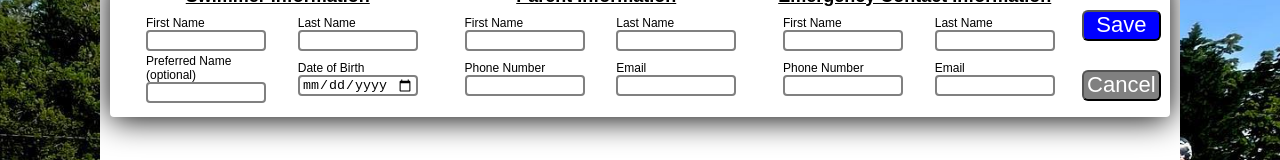
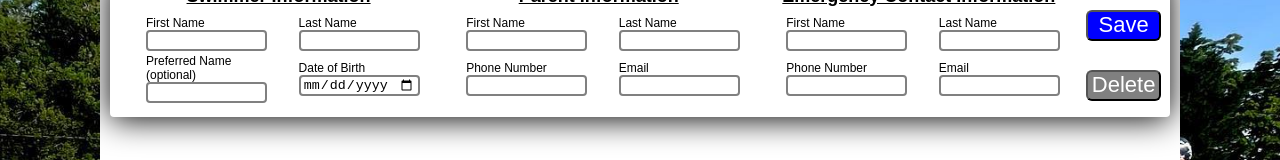
Before and after one commit to zachpfaltzgraff/JPSTWebsite---not-complete, an Angular app: page /register-swimmers in a window 1280 px wide. Shown: the part 225-385 px from the top of the page. Built offline with nearby package versions, Linux system fonts and the light colour scheme.

Commit message:
Added Register button logic
Added in the register button logic, will make it so new window pops up asking to register next

```diff
--- a/src/app/register-swimmers/register-swimmers.component.css
+++ b/src/app/register-swimmers/register-swimmers.component.css
@@ -57,6 +57,7 @@ h2 {
 
 label {
     display: block;
+    font-size: 15px;
 }
 
 input {
@@ -69,8 +70,11 @@ input {
 input:read-only {
     border-style: hidden;
     font-size: 14px;
-    margin: 5px;
     background-color: rgb(250, 249, 246);
+    height: auto;
+}
+input:read-only:hover {
+    cursor: default;
 }
 
 form button {
@@ -115,7 +119,6 @@ button:hover {
     background-color: rgb(75, 75, 75);
 }
 
-
 @media only screen and (max-width: 1700px){
     .white-box {
         grid-template-rows: 87% 13%;
@@ -158,7 +161,6 @@ button:hover {
         font-size: 16px;
     }
 }
-
 
 @media only screen and (max-width: 1100px){
     .swimmer-info,
--- a/src/app/register-swimmers/register-swimmers.component.ts
+++ b/src/app/register-swimmers/register-swimmers.component.ts
@@ -49,14 +49,14 @@ export class RegisterSwimmersComponent {
     });
 
     this.saveButtonText.push('Save');
-    this.cancelButtonText.push('Cancel')
+    this.cancelButtonText.push('Delete')
     this.submitted.push(false);
     this.isOpenForm = true;
     this.formGroups.push(newFormGroup);
   }
 
   cancelEditBtn(index: number) {
-    if (this.cancelButtonText[index] == 'Cancel') {
+    if (this.cancelButtonText[index] == 'Delete') {
       this.saveButtonText[index] = 'Save';
       this.isOpenForm = false;
       this.formGroups.splice(index, 1);
@@ -71,6 +71,7 @@ export class RegisterSwimmersComponent {
   }
 
   onSubmit(formGroup: FormGroup, index: number) {
+    if (this.saveButtonText[index] == 'Save') {
       if (formGroup.valid) {
         const firstName = formGroup.value.firstName ?? '';
         const lastName = formGroup.value.lastName ?? '';
@@ -94,6 +95,10 @@ export class RegisterSwimmersComponent {
 
         console.log(firstName, lastName, preferredName, birthDate, pFirstName, pLastName, pPhoneNumber, pEmail, eFirstName, eLastName, ePhoneNumber, eEmail);
       }
+    }
+    else if (this.saveButtonText[index] == 'Register') {
+      console.log('TESTING TSRING THIS DID WORK')
+    }
     else {
       alert("Please Fill in all required fields");
     }
```
Lines whose indentation alone changed are shown as unchanged.
